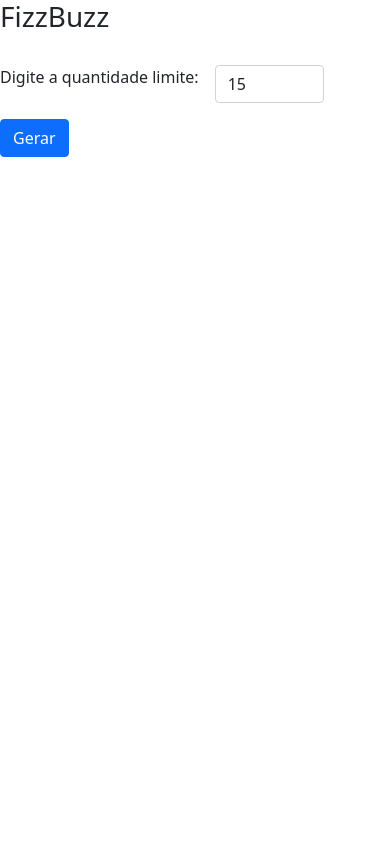
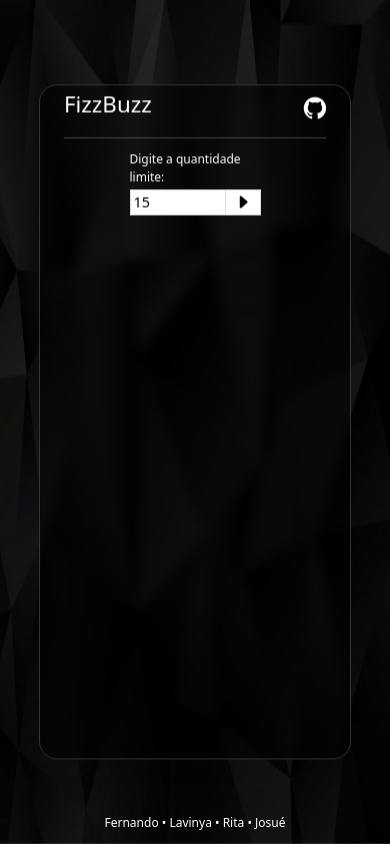
Before and after one commit to lavinyacorreia/fizzbuzz-teste-angular, an Angular app: page / in a window 390 px wide. Built offline with nearby package versions, Linux system fonts and the light colour scheme.

Commit message:
Estilização finalizada (falta responsividade)

```diff
--- a/angular.json
+++ b/angular.json
@@ -30,7 +30,8 @@
               "src/assets"
             ],
             "styles": [
-              "src/styles.css"
+              "src/styles.css",
+              "node_modules/bootstrap-icons/font/bootstrap-icons.css"
             ],
             "scripts": []
           },
--- a/src/app/componentes/fizz-buzz/fizz-buzz.component.css
+++ b/src/app/componentes/fizz-buzz/fizz-buzz.component.css
@@ -0,0 +1,125 @@
+#bg-glassmorphism {
+    position: fixed;
+    top: 0;
+    left: 0;
+
+    width: 100%;
+    height: 100vh;
+
+    z-index: -1;
+}
+
+#main-glass {
+    color: #fff;
+
+    position: absolute;
+    top: 50%;
+    left: 50%;
+    transform: translate(-50%, -50%);
+
+    width: 80%;
+    height: 80vh;
+
+    padding: 0.5rem 2rem;
+
+    background-color: rgb(0, 0, 0, .5);
+    border: 1px solid #343434;
+    border-radius: 1.5rem;
+
+    backdrop-filter: blur(0.5rem);
+}
+
+#header {
+    display: flex;
+    justify-content: space-between;
+    align-items: center;
+}
+
+#header a {
+    font-size: calc(1.375rem + 1.5vw);
+    color: inherit;
+
+    text-decoration: none;
+}
+
+form {
+    position: relative;
+
+    width: 50%;
+
+    display: flex;
+    flex-direction: column;
+
+    margin: auto;
+    margin-bottom: 1rem;
+}
+
+form label {
+    margin-bottom: 0.25rem;
+}
+
+form input {
+    font-size: 1.2rem;
+
+    height: 2.2rem;
+
+    padding-left: 0.25rem;
+
+    border: 1px solid #ddd;
+
+    outline: none;
+}
+
+form button {
+    font-size: 1.4rem;
+
+    position: absolute;
+    right: 0;
+    bottom: 0rem;
+
+    width: 3rem;
+    height: 2.2rem;
+
+    background-color: transparent;
+    border: none;
+    border-left: 1px solid #ddd;
+}
+
+ul {
+    height: 17rem;
+
+    padding-left: 0.25rem;
+
+    overflow-y: auto;
+}
+
+ul::-webkit-scrollbar {
+    width: 5px;
+}
+
+ul::-webkit-scrollbar-track {
+    background: rgba(0, 0, 0, .75);
+    border-radius: 1rem;
+}
+
+ul::-webkit-scrollbar-thumb {
+    background: #555;
+    border-radius: 1rem;
+}
+
+ul::-webkit-scrollbar-thumb:hover {
+    background: #333;
+}
+
+li {
+    list-style: none;
+}
+
+#foot {
+    color: #fff;
+
+    position: absolute;
+    left: 50%;
+    bottom: 0;
+    transform: translateX(-50%);
+}
--- a/src/app/componentes/fizz-buzz/fizz-buzz.component.html
+++ b/src/app/componentes/fizz-buzz/fizz-buzz.component.html
@@ -1,32 +1,22 @@
+<img id="bg-glassmorphism" src="../../../assets/images/bg-glassmorphism.jpg" alt="">
+<div id="main-glass">
+  <div id="header">
     <h1>FizzBuzz</h1>
-<br />
-<form class="row g-3">
-  <div class="col-auto">
-    <label for="limite" class="form-label"
-      >Digite a quantidade limite:</label
-    >
+    <a href="https://github.com/lavinyacorreia/fizzbuzz-teste-angular" target="_blank">
+      <i class="bi bi-github"></i>
+    </a>
   </div>
-  <div class="col-auto">
-    <input
-      type="text"
-      class="form-control"
-      id="limite"
-      maxlength="4"
-      size="4"
-      (keyup)="setLimite($event)"
-      value="15"
-      numero
-
-    />
-  </div>
-  <div class="col-auto">
-    <button type="submit"
-    class="btn btn-primary mb-3"
-    (click)="gerar($event)"
-    id="btnGerar">Gerar</button>
-  </div>
+  <hr />
+  <form>
+    <label for="limite">Digite a quantidade limite:</label>
+    <input type="text" id="limite" maxlength="4" size="4" value="15" (keyup)="setLimite($event)" numero />
+    <button type="submit" id="btnGerar" (click)="gerar($event)">
+      <i class="bi bi-caret-right-fill"></i>
+    </button>
   </form>
   <h2 *ngIf="resultado.length > 0" class="resultado">{{limite | retorno}}</h2>
   <ul>
     <li *ngFor="let linha of resultado">{{linha}}</li>
   </ul>
+</div>
+<p id="foot">Fernando • Lavinya • Rita • Josué</p>
--- a/src/styles.css
+++ b/src/styles.css
@@ -1 +1,22 @@
-/* You can add global styles to this file, and also import other style files */
+* {
+    margin: 0;
+    padding: 0;
+
+    box-sizing: border-box;
+}
+
+body {
+    overflow: hidden;
+}
+
+@media screen and (max-width: 992px) {
+    html {
+        font-size: 87.5%;
+    }
+}
+
+@media screen and (max-width: 776px) {
+    html {
+        font-size: 75%;
+    }
+}
```
Also changed, not shown: src/assets/images/bg-glassmorphism.jpg (added), 1 other file (tests, documents, lock files or other folders). Lines whose indentation alone changed are shown as unchanged.
